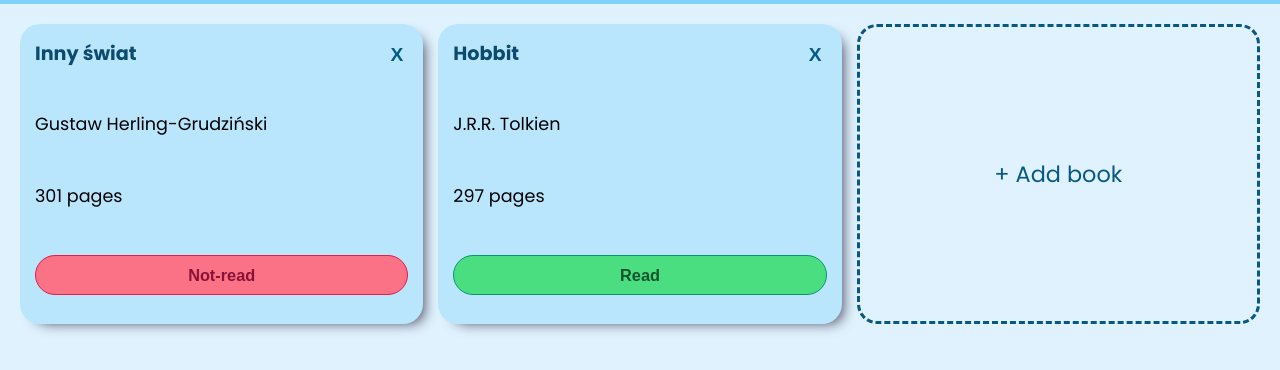
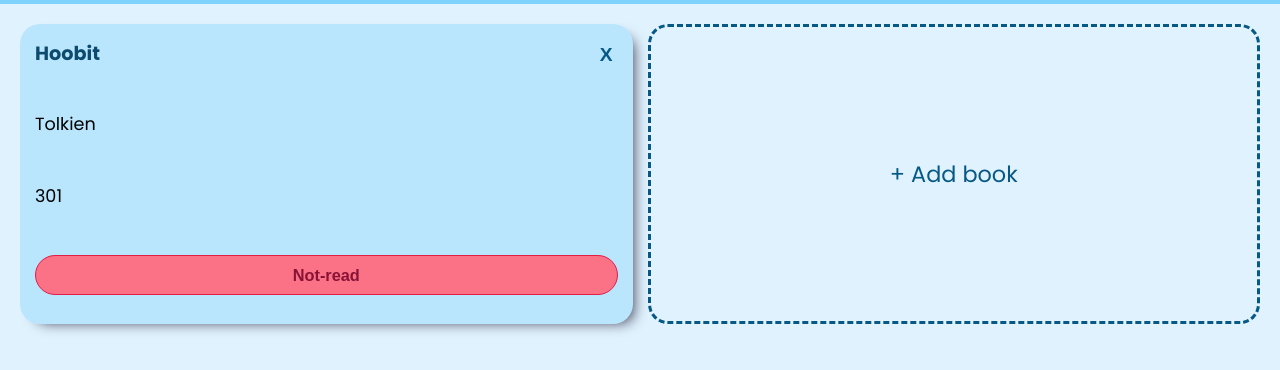
Before and after one commit to Kwiasek/Library, a plain HTML site: page index.html in a window 1280 px wide. Shown: the part 60-430 px from the top of the page. Drawn offline with Linux system fonts and the light colour scheme.

Commit message:
Added few fixes

```diff
--- a/index.html
+++ b/index.html
@@ -12,41 +12,7 @@
     <div class="container">
         <nav><h1>Library</h1></nav>
         <main>
-            <div class="card">
-                <button class="close">X</button>
-                <p class="title">Hobbit</p>
-                <p class="author">J.R.R. Tolkien</p>
-                <p class="pages">297 pages</p>
-                <button class="read read-false">Read</button>
-            </div>
-            <div class="card">
-                <button class="close">X</button>
-                <p class="title">Hobbit</p>
-                <p class="author">J.R.R. Tolkien</p>
-                <p class="pages">297 pages</p>
-                <button class="read read-true">Read</button>
-            </div>
-            <div class="card">
-                <button class="close">X</button>
-                <p class="title">Hobbit</p>
-                <p class="author">J.R.R. Tolkien</p>
-                <p class="pages">297 pages</p>
-                <button class="read read-true">Read</button>
-            </div>
-            <div class="card">
-                <button class="close">X</button>
-                <p class="title">Hobbit</p>
-                <p class="author">J.R.R. Tolkien</p>
-                <p class="pages">297 pages</p>
-                <button class="read read-true">Read</button>
-            </div>
-            <div class="card">
-                <button class="close">X</button>
-                <p class="title">Hobbit</p>
-                <p class="author">J.R.R. Tolkien</p>
-                <p class="pages">297 pages</p>
-                <button class="read read-true">Read</button>
-            </div>
+
             <span class="add-book" onclick="displayForm()">+ Add book</span>
         </main>
     </div>
--- a/script.js
+++ b/script.js
@@ -1,17 +1,4 @@
-let myLibrary = [
-    {
-        title: 'Inny świat',
-        author: 'Gustaw Herling-Grudziński',
-        pages: 301 + ' pages',
-        read: false
-    },
-    {
-        title: 'Hobbit',
-        author: 'J.R.R. Tolkien',
-        pages: 297 + ' pages',
-        read: true
-    }
-];
+let myLibrary = [];
 
 function Book(title, author, pages, read) {
     this.title = title;
@@ -19,6 +6,9 @@ function Book(title, author, pages, read) {
     this.pages = pages;
     this.read = read;
 }
+
+
+myLibrary.push(new Book('Hoobit', 'Tolkien', 301, false));
 
 function addBookToLibrary() {
     let title = document.querySelector('#title').value
@@ -31,8 +21,30 @@ function addBookToLibrary() {
     displayForm()
 }
 
-function removeBookFromLibrary(book) {
 
+function removeBookFromLibrary() {
+    document.querySelectorAll('.close').forEach((closeBtn) => {
+        closeBtn.addEventListener('click', (e) => {
+            console.log(e)
+        })
+    })
+}
+
+
+//Listening for click on 'read' button and changing its appearance depending on if it's read or not.
+const checkRead = () => {
+    document.querySelectorAll('.read').forEach((read) => {
+        read.addEventListener('click', () => {
+            read.classList.toggle('read-true');
+            read.classList.toggle('read-false');
+            if (read.classList.contains('read-true')) {
+                read.textContent = 'Read';
+            }
+            if (read.classList.contains('read-false')) {
+                read.textContent = 'Not-read';
+            }
+        })
+    })
 }
 
 const displayBooks = (myLibrary) => {
@@ -48,7 +60,14 @@ const displayBooks = (myLibrary) => {
     </div>
     `)
     container.innerHTML = result;
-    container.innerHTML += '<span class="add-book" onclick="displayForm()">+ Add book</span>'
+    container.innerHTML += '<span class="add-book" onclick="displayForm()">+ Add book</span>';
+    checkRead();
+    //adding unique id's for every book in myLibrary array
+    for (let book in myLibrary) {
+        myLibrary[book].id = book;
+    }
+
+    removeBookFromLibrary()
 }
 
 const displayForm = () => {
```
